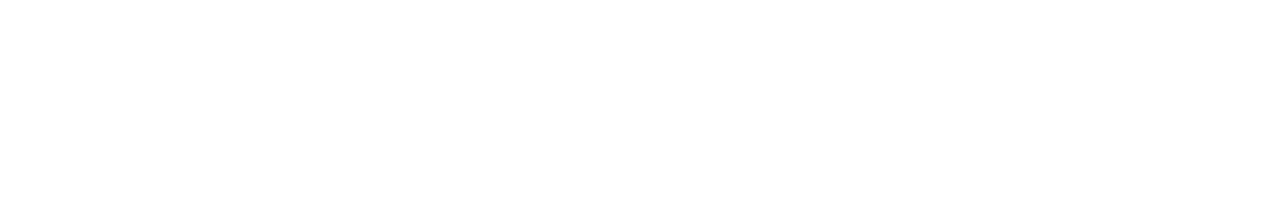
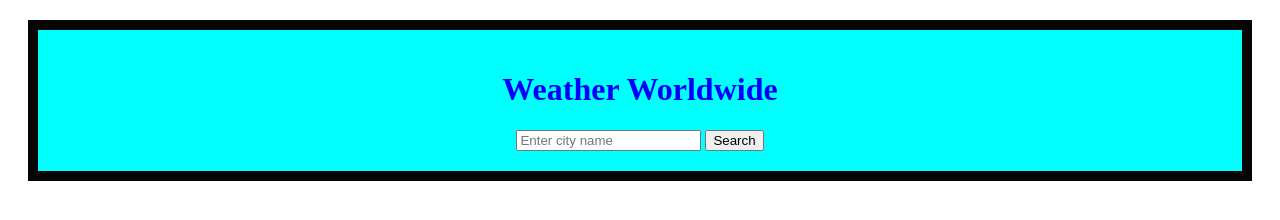
Before and after one commit to joedunlap/weatherApp, a website: page index.html in a window 1280 px wide. Drawn offline with Linux system fonts and the light colour scheme.

Commit message:
experimenting some with html/css

```diff
--- a/index.html
+++ b/index.html
@@ -3,9 +3,20 @@
 <head>
     <meta charset="UTF-8">
     <meta name="viewport" content="width=device-width, initial-scale=1.0">
-    <title>Document</title>
+    <title>Weather Watcher</title>
 </head>
+<link rel="stylesheet" href="styles.css">
+
 <body>
+    <div class="container">
+        <h1>Weather Worldwide</h1>
+        <div class="search">
+            <input type="text" id="cityInput" placeholder="Enter city name">
+            <button onclick="searchWeather()">Search</button>
+        </div>
+        <div id="weatherInfo"></div>
 
+    </div>
+    <script src="script.js"></script>
 </body>
 </html>
--- /dev/null
+++ b/styles.css
@@ -0,0 +1,9 @@
+
+.container {
+    background-color: aqua;
+    color:blue;
+    text-align: center;
+    padding: 20px;
+    margin: 20px;
+    border: 10px solid rgb(7, 6, 6);
+}
```
